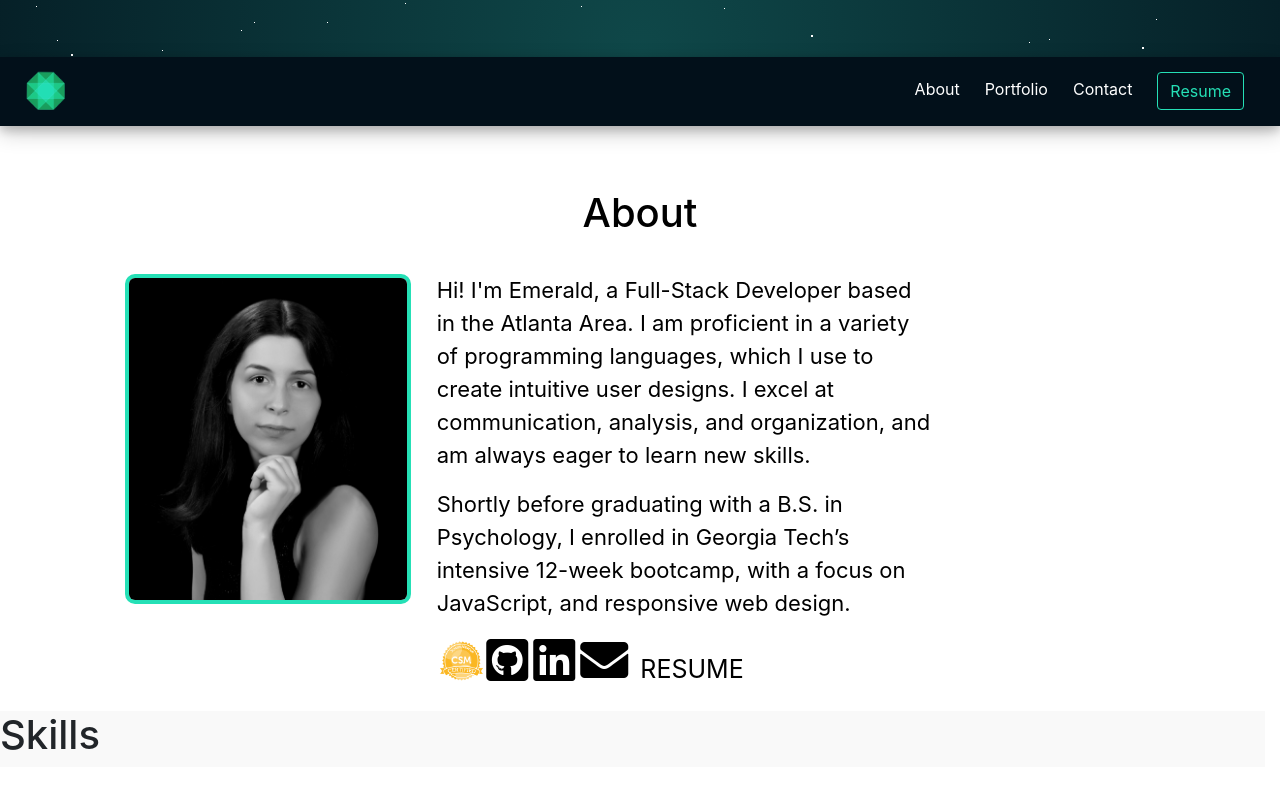
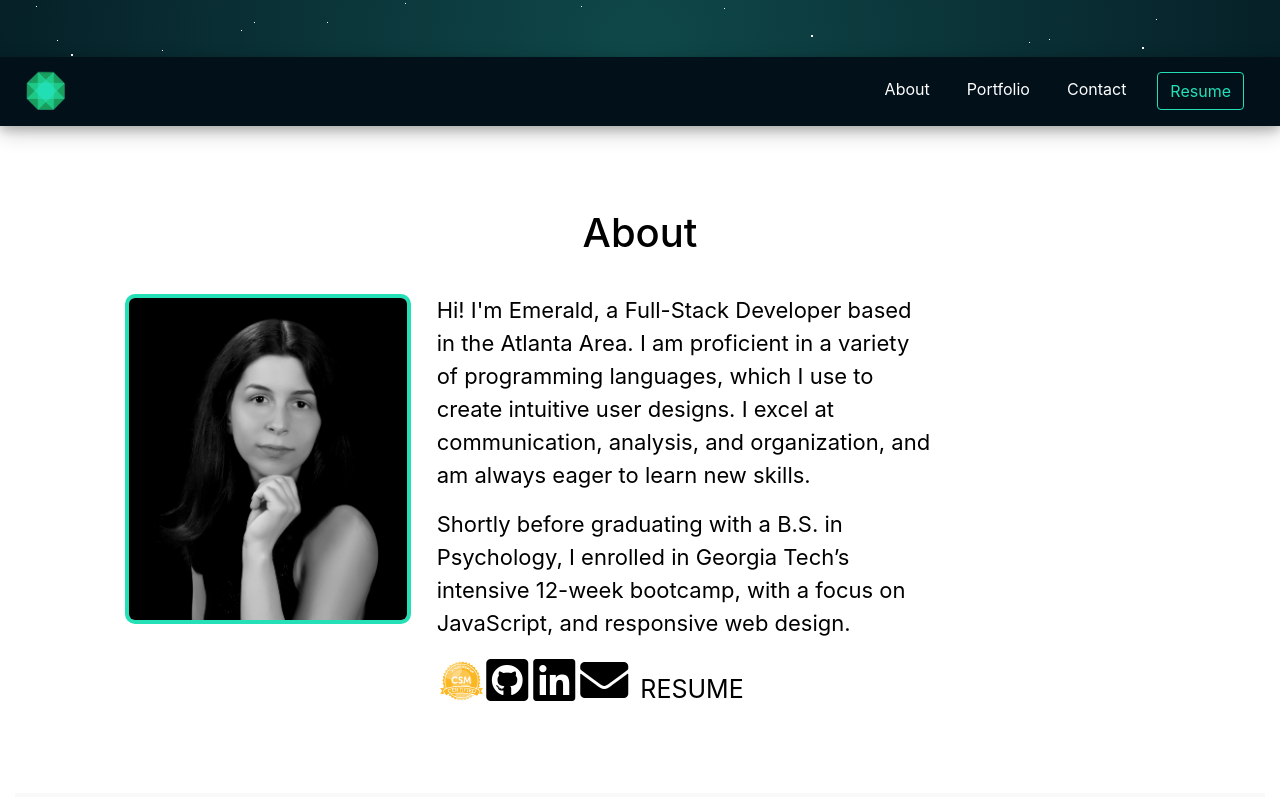
Before and after one commit to Eshi44/Portfolio-Emerald, a React (Create React App) app in the folder client/: page / in a window 1280 px wide. Shown: the part 743-1540 px from the top of the page. Built offline with nearby package versions, Linux system fonts and the light colour scheme.

Commit message:
added smooth scrolling effect

```diff
--- a/client/src/components/NavBar/NavBar.css
+++ b/client/src/components/NavBar/NavBar.css
@@ -1,3 +1,13 @@
+/* nav div unordered list */
+nav div ul {
+	list-style-type: none;
+}
+/* nav list */
+nav div ul li {
+	display: inline-block;
+	margin-left: 25px;
+}
+/* navbar */
 #nav-bar {
 	position: sticky;
 	z-index: 1;
@@ -8,36 +18,47 @@
 	background-color: #02101a;
 	box-shadow: 0 7px 20px 0 rgba(0, 0, 0, 0.2), 0 4px 10px 0 rgba(0, 0, 0, 0.2);
 }
+/* navbar div float */
 #float-div {
 	padding-top: 15px;
 	margin-right: 20px;
 	float: right;
 }
-a {
+/* about, portfolio, and contact button style */
+#portfolio,
+#about,
+#contact {
 	color: #ffffff;
 	text-decoration: none;
+	background-color: #02101a;
+	border-color: #02101a;
+	border-width: 0;
 }
-a:hover {
+/* portfolio,about, and contact hover effect */
+#portfolio:hover,
+#about:hover,
+#contact:hover {
 	color: #ffffff;
 	text-decoration: underline;
 }
-nav div ul {
-	list-style-type: none;
+/* portfolio,about, and contact focus effect */
+#portfolio:focus,
+#about:focus,
+#contact:focus {
+	outline: none;
 }
-nav div ul li {
-	display: inline-block;
-	margin-left: 25px;
-}
+/* resume btn */
 #btn-resume {
 	border-color: #25e0b6;
 	color: #25e0b6;
 }
+/* resume btn hover effect */
 #btn-resume:hover {
-    background-color:#02101a;
+	background-color: #02101a;
 	border-color: #ffffff;
 	color: #ffffff;
-
 }
+/* logo */
 #emeraldLogo {
 	vertical-align: middle;
 	border-radius: 50%;
@@ -45,6 +66,7 @@ nav div ul li {
 	-webkit-transition: -webkit-transform 0.7s ease-in-out;
 	transition: transform 0.7s ease-in-out;
 }
+/* logo hover effect */
 #emeraldLogo:hover {
 	-webkit-transform: rotate(100deg);
 	transform: rotate(100deg);
--- a/client/src/components/NavBar/NavBar.jsx
+++ b/client/src/components/NavBar/NavBar.jsx
@@ -1,9 +1,51 @@
-import React, { Component } from 'react';
+import React, { Component } from "react";
 import "./NavBar.css";
+import $ from "jquery";
 
 class NavBar extends Component {
+	componentDidMount() {
+        //call scroll functions
+        this.scrollFuncPortfolio();
+        this.scrollFuncAbout();
+        this.scrollFuncContact();
+	}
 
+    // scroll function for portfolio btn
+	scrollFuncPortfolio() {
+		$("#portfolio").click(function () {
+			$("html, body").animate(
+				{
+					scrollTop: $("#portfolio-container").offset().top,
+				},
+				1000
+			);
+		});
+    }
+    // scroll function for about btn
 
+    scrollFuncAbout() {
+		$("#about").click(function () {
+			$("html, body").animate(
+				{
+					scrollTop: $("#about-me-container").offset().top,
+				},
+				1000
+			);
+		});
+    }
+
+    // scroll function for contact bt
+
+    scrollFuncContact() {
+		$("#contact").click(function () {
+			$("html, body").animate(
+				{
+					scrollTop: $("#contact-container").offset().top,
+				},
+				1000
+			);
+		});
+    }
 
 	render() {
 		return (
@@ -19,16 +61,22 @@ class NavBar extends Component {
 					<div id="float-div">
 						<ul>
 							<li>
-                    <a href="#about-me-container">About</a>
+								<button id="about">About</button>
 							</li>
 							<li>
-                    <a href="#portfolio">Portfolio</a>
+								<button id="portfolio">Portfolio</button>
 							</li>
 							<li>
-                    <a href="#contact-container">Contact</a>
+								<button id="contact">Contact</button>
 							</li>
 							<li>
-                    <button type="button" className="btn btn-outline-primary" id="btn-resume">Resume</button>
+								<button
+									type="button"
+									className="btn btn-outline-primary"
+									id="btn-resume"
+								>
+									Resume
+								</button>
 							</li>
 						</ul>
 					</div>
--- a/client/src/containers/About/About.css
+++ b/client/src/containers/About/About.css
@@ -37,7 +37,9 @@
 }
 #skills-block {
 	background-color: #f9f9f9;
+	margin-top: 5%;
+	padding-top: 3%;
 }
-#skills-text{
-	text-align: center;
+#about-me-container {
+	padding-top: 20px;
 }
--- a/client/src/containers/About/About.jsx
+++ b/client/src/containers/About/About.jsx
@@ -69,8 +69,11 @@ class About extends Component {
 						</div>
 						<div className="col-xs-3 col-sm-2 col-md-2 col-lg-3"></div>
 					</div>
-					<div className="row" id="skills-block">
+					<div className="container-fluid d-flex justify-content-center" id="skills-block">
 					<h1 id="skills-text">Skills</h1>
+					<div className="row">
+
+					</div>
 					</div>
 				</div>
 				<hr></hr>
--- a/client/src/containers/Portfolio/Portfolio.css
+++ b/client/src/containers/Portfolio/Portfolio.css
@@ -20,3 +20,7 @@
 	margin-left: 5%;
 	margin-right: 5%;
 }
+
+#portfolio-container {
+   padding-top: 40px;
+}
--- a/client/src/containers/Portfolio/Portfolio.jsx
+++ b/client/src/containers/Portfolio/Portfolio.jsx
@@ -6,7 +6,7 @@ class Portfolio extends Component {
 	render() {
 		return (
 			<>
-			<div id="portfolio">
+
 				<div className="container-fluid" id="portfolio-container">
 					<h1 id="center-header-section-text">Portfolio</h1>
 
@@ -14,7 +14,7 @@ class Portfolio extends Component {
 					</div>
 
 				<hr></hr>
-				</div>
+
 			</>
 		);
 	}
```
Lines whose indentation alone changed are shown as unchanged.
